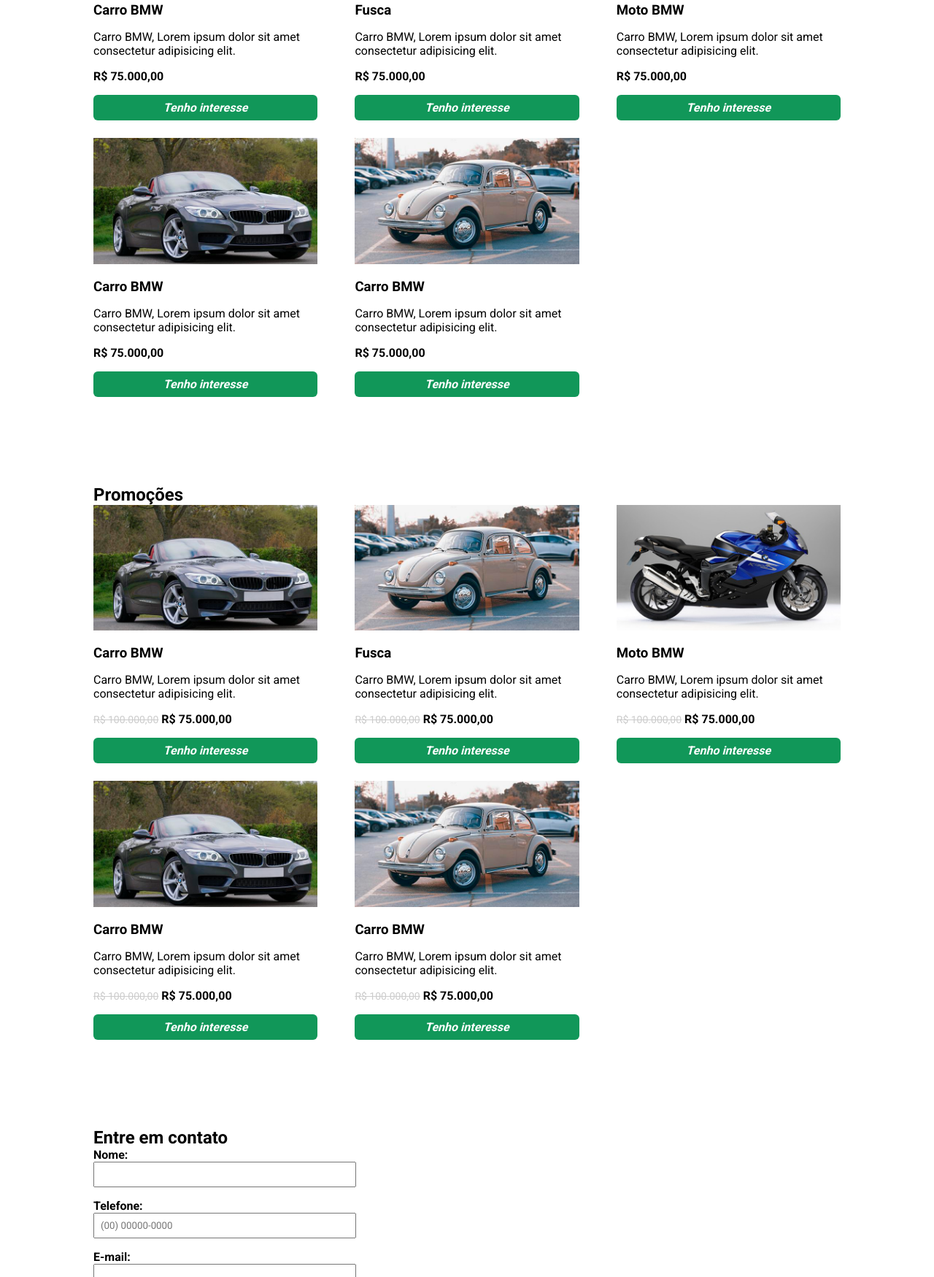
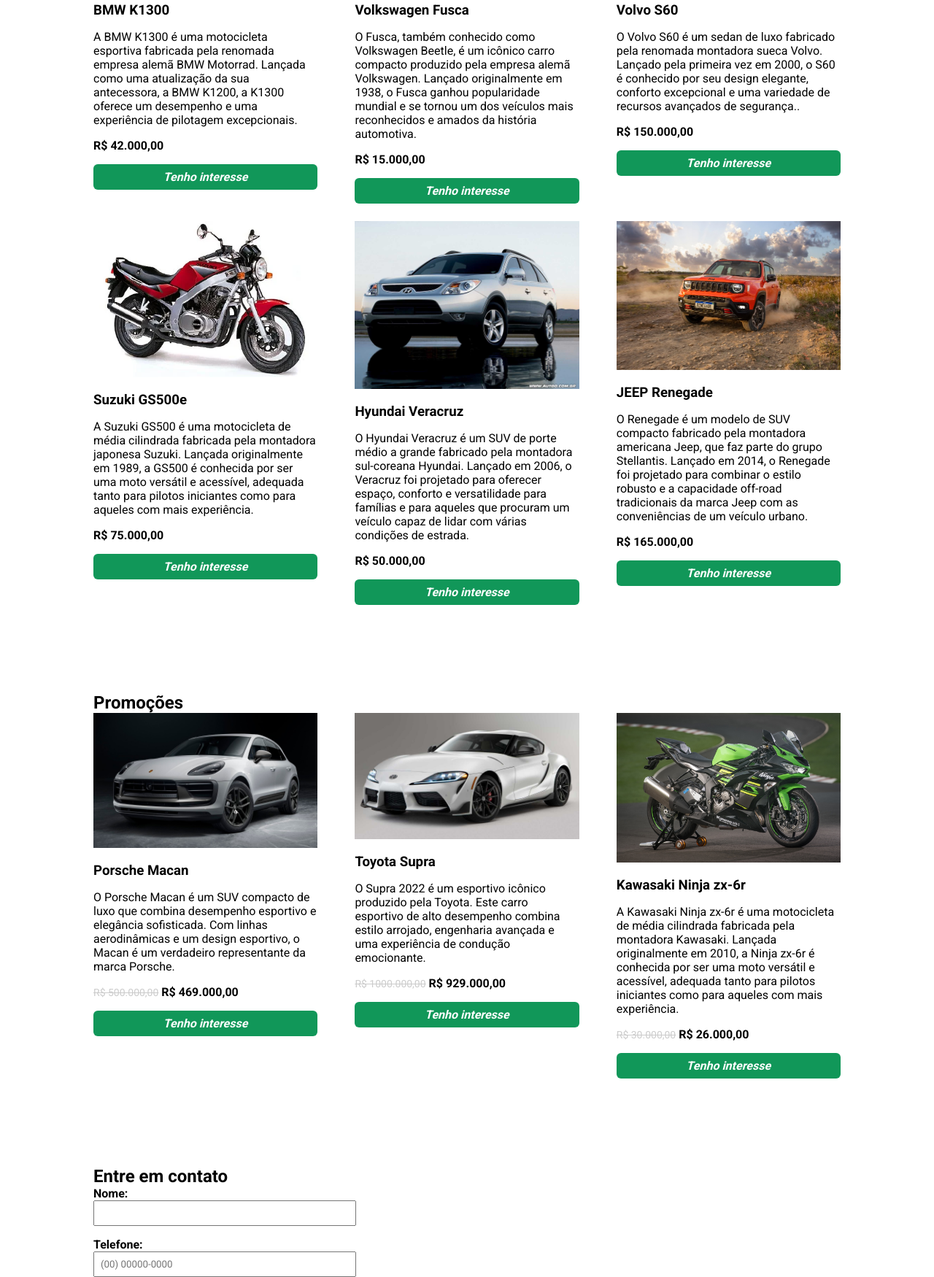
Before and after one commit to Andrey-Santos/LojaVendas, a plain HTML site: page index.html in a window 1280 px wide. Shown: the part 963-2713 px from the top of the page at 73% size. Drawn offline with nearby package versions, Linux system fonts and the light colour scheme.

Commit message:
Novos posts

```diff
--- a/index.html
+++ b/index.html
@@ -25,16 +25,16 @@
             <div class="container">
                 <ul>
                     <li>
-                        <a href="#">Sobre</a>
+                        <a href="#sobre-a-loja">Sobre</a>
                     </li>
                     <li>
-                        <a href="#">Em destaque</a>
+                        <a href="#destaque">Em destaque</a>
                     </li>
                     <li>
-                        <a href="#">Promoções</a>
+                        <a href="#promocao">Promoções</a>
                     </li>
                     <li>
-                        <a href="#">Contato</a>
+                        <a href="#contato">Contato</a>
                     </li>
                 </ul>
             </div>
@@ -55,15 +55,48 @@
             </div>
         </div>
     </section>
-    <section>
+    <section id="destaque">
         <div class="container">
             <h2>Em destaque</h2>
             <ul class="lista-veiculos container-flex">
                 <li>
-                    <img src="images/carro-bmw.png" alt="Carro BMW">
-                    <h3>Carro BMW</h3>
+                    <img src="images/k1300.png" alt="BMW K1300">
+                    <h3>BMW K1300</h3>
                     <p>
-                        Carro BMW, Lorem ipsum dolor sit amet consectetur adipisicing elit.
+                        A BMW K1300 é uma motocicleta esportiva fabricada pela renomada empresa alemã BMW Motorrad. Lançada como uma atualização da sua antecessora, a BMW K1200, a K1300 oferece um desempenho e uma experiência de pilotagem excepcionais.
+                    </p>
+                    <div class="price">
+                        <strong>R$ 42.000,00</strong>
+                    </div>
+                    <button>Tenho interesse</button>
+                </li>
+                <li class="item-central">
+                    <img src="images/fusca.png"  alt="Volkswagen Fusca">
+                    <h3>Volkswagen Fusca</h3>
+                    <p>
+                        O Fusca, também conhecido como Volkswagen Beetle, é um icônico carro compacto produzido pela empresa alemã Volkswagen. Lançado originalmente em 1938, o Fusca ganhou popularidade mundial e se tornou um dos veículos mais reconhecidos e amados da história automotiva.
+                    </p>
+                    <div class="price">
+                        <strong>R$ 15.000,00</strong>
+                    </div>
+                    <button>Tenho interesse</button>
+                </li>
+                <li>
+                    <img src="images/s60.webp" alt="Volvo S60">
+                    <h3>Volvo S60</h3>
+                    <p>
+                        O Volvo S60 é um sedan de luxo fabricado pela renomada montadora sueca Volvo. Lançado pela primeira vez em 2000, o S60 é conhecido por seu design elegante, conforto excepcional e uma variedade de recursos avançados de segurança..
+                    </p>
+                    <div class="price">
+                        <strong>R$ 150.000,00</strong>
+                    </div>
+                    <button>Tenho interesse</button>
+                </li>
+                <li>
+                    <img src="images/gs500e.webp" alt="Suzuki GS500e">
+                    <h3>Suzuki GS500e</h3>
+                    <p>
+                        A Suzuki GS500 é uma motocicleta de média cilindrada fabricada pela montadora japonesa Suzuki. Lançada originalmente em 1989, a GS500 é conhecida por ser uma moto versátil e acessível, adequada tanto para pilotos iniciantes como para aqueles com mais experiência.
                     </p>
                     <div class="price">
                         <strong>R$ 75.000,00</strong>
@@ -71,118 +104,70 @@
                     <button>Tenho interesse</button>
                 </li>
                 <li class="item-central">
-                    <img src="images/fusca.png"  alt="Carro BMW">
-                    <h3>Fusca</h3>
+                    <img src="images/veracruz.jpg"  alt="Hyundai Veracruz">
+                    <h3>Hyundai Veracruz</h3>
                     <p>
-                        Carro BMW, Lorem ipsum dolor sit amet consectetur adipisicing elit.
+                        O Hyundai Veracruz é um SUV de porte médio a grande fabricado pela montadora sul-coreana Hyundai. Lançado em 2006, o Veracruz foi projetado para oferecer espaço, conforto e versatilidade para famílias e para aqueles que procuram um veículo capaz de lidar com várias condições de estrada.
                     </p>
                     <div class="price">
-                        <strong>R$ 75.000,00</strong>
+                        <strong>R$ 50.000,00</strong>
                     </div>
                     <button>Tenho interesse</button>
                 </li>
                 <li>
-                    <img src="images/moto-bmw.png" alt="Carro BMW">
-                    <h3>Moto BMW</h3>
+                    <img src="images/renegade.jpg"  alt="JEEP Renegade">
+                    <h3>JEEP Renegade</h3>
                     <p>
-                        Carro BMW, Lorem ipsum dolor sit amet consectetur adipisicing elit.
+                        O Renegade é um modelo de SUV compacto fabricado pela montadora americana Jeep, que faz parte do grupo Stellantis. Lançado em 2014, o Renegade foi projetado para combinar o estilo robusto e a capacidade off-road tradicionais da marca Jeep com as conveniências de um veículo urbano.
                     </p>
                     <div class="price">
-                        <strong>R$ 75.000,00</strong>
+                        <strong>R$ 165.000,00</strong>
+                    </div>
+                    <button>Tenho interesse</button>
+                </li>
+            </ul>
+        </div>
+    </section>
+    <section id="promocao">
+        <div class="container">
+            <h2>Promoções</h2>
+            <ul class="lista-veiculos container-flex">
+                <li>
+                    <img src="images/macan.jpg" alt="Porsche Macan">
+                    <h3>Porsche Macan</h3>
+                    <p>
+                        O Porsche Macan é um SUV compacto de luxo que combina desempenho esportivo e elegância sofisticada. Com linhas aerodinâmicas e um design esportivo, o Macan é um verdadeiro representante da marca Porsche.
+                    </p>
+                    <div class="price">
+                        <del>R$ 500.000,00</del>
+                        <strong>R$ 469.000,00</strong>
+                    </div>
+                    <button>Tenho interesse</button>
+                </li>
+                <li class="item-central">
+                    <img src="images/supra.jpg"  alt="TOYOTA Supra">
+                    <h3>Toyota Supra</h3>
+                    <p>
+                        O Supra 2022 é um esportivo icônico produzido pela Toyota. Este carro esportivo de alto desempenho combina estilo arrojado, engenharia avançada e uma experiência de condução emocionante.
+                    </p>
+                    <div class="price">
+                        <del>R$ 1000.000,00</del>
+                        <strong>R$ 929.000,00</strong>
                     </div>
                     <button>Tenho interesse</button>
                 </li>
                 <li>
-                    <img src="images/carro-bmw.png" alt="Carro BMW">
-                    <h3>Carro BMW</h3>
+                    <img src="images/ninjazx6r.jpg" alt="Kawasaki Ninja zx-6r">
+                    <h3>Kawasaki Ninja zx-6r</h3>
                     <p>
-                        Carro BMW, Lorem ipsum dolor sit amet consectetur adipisicing elit.
+                        A Kawasaki Ninja zx-6r é uma motocicleta de média cilindrada fabricada pela montadora Kawasaki. Lançada originalmente em 2010, a Ninja zx-6r é conhecida por ser uma moto versátil e acessível, adequada tanto para pilotos iniciantes como para aqueles com mais experiência.
                     </p>
                     <div class="price">
-                        <strong>R$ 75.000,00</strong>
+                        <del>R$ 30.000,00</del>
+                        <strong>R$ 26.000,00</strong>
                     </div>
                     <button>Tenho interesse</button>
                 </li>
-                <li class="item-central">
-                    <img src="images/fusca.png"  alt="Carro BMW">
-                    <h3>Carro BMW</h3>
-                    <p>
-                        Carro BMW, Lorem ipsum dolor sit amet consectetur adipisicing elit.
-                    </p>
-                    <div class="price">
-                        <strong>R$ 75.000,00</strong>
-                    </div>
-                    <button>Tenho interesse</button>
-                </li>
-                <li>
-            </ul>
-        </div>
-    </section>
-    <section>
-        <div class="container">
-            <h2>Promoções</h2>
-            <ul class="lista-veiculos container-flex">
-                <li>
-                    <img src="images/carro-bmw.png" alt="Carro BMW">
-                    <h3>Carro BMW</h3>
-                    <p>
-                        Carro BMW, Lorem ipsum dolor sit amet consectetur adipisicing elit.
-                    </p>
-                    <div class="price">
-                        <del>R$ 100.000,00</del>
-                        <strong>R$ 75.000,00</strong>
-                    </div>
-                    <button>Tenho interesse</button>
-                </li>
-                <li class="item-central">
-                    <img src="images/fusca.png"  alt="Carro BMW">
-                    <h3>Fusca</h3>
-                    <p>
-                        Carro BMW, Lorem ipsum dolor sit amet consectetur adipisicing elit.
-                    </p>
-                    <div class="price">
-                        <del>R$ 100.000,00</del>
-                        <strong>R$ 75.000,00</strong>
-                    </div>
-                    <button>Tenho interesse</button>
-                </li>
-                <li>
-                    <img src="images/moto-bmw.png" alt="Carro BMW">
-                    <h3>Moto BMW</h3>
-                    <p>
-                        Carro BMW, Lorem ipsum dolor sit amet consectetur adipisicing elit.
-                    </p>
-                    <div class="price">
-                        <del>R$ 100.000,00</del>
-                        <strong>R$ 75.000,00</strong>
-                    </div>
-                    <button>Tenho interesse</button>
-                </li>
-                <li>
-                    <img src="images/carro-bmw.png" alt="Carro BMW">
-                    <h3>Carro BMW</h3>
-                    <p>
-                        Carro BMW, Lorem ipsum dolor sit amet consectetur adipisicing elit.
-                    </p>
-                    <div class="price">
-                        <del>R$ 100.000,00</del>
-                        <strong>R$ 75.000,00</strong>
-                    </div>
-                    <button>Tenho interesse</button>
-                </li>
-                <li class="item-central">
-                    <img src="images/fusca.png"  alt="Carro BMW">
-                    <h3>Carro BMW</h3>
-                    <p>
-                        Carro BMW, Lorem ipsum dolor sit amet consectetur adipisicing elit.
-                    </p>
-                    <div class="price">
-                        <del>R$ 100.000,00</del>
-                        <strong>R$ 75.000,00</strong>
-                    </div>
-                    <button>Tenho interesse</button>
-                </li>
-                <li>
             </ul>
         </div>
     </section>
```
Also changed, not shown: images/gs500e.webp (added), images/k1300.png (renamed from images/moto-bmw.png), images/macan.jpg (added), images/ninjazx6r.jpg (added), images/renegade.jpg (added), images/s60.webp (added), images/supra.jpg (added), images/veracruz.jpg (added), 1 other file.
